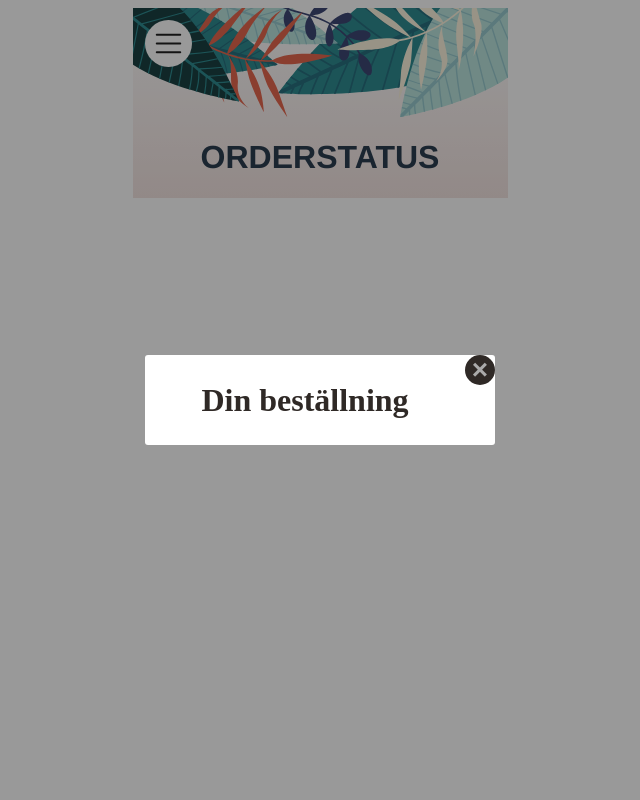
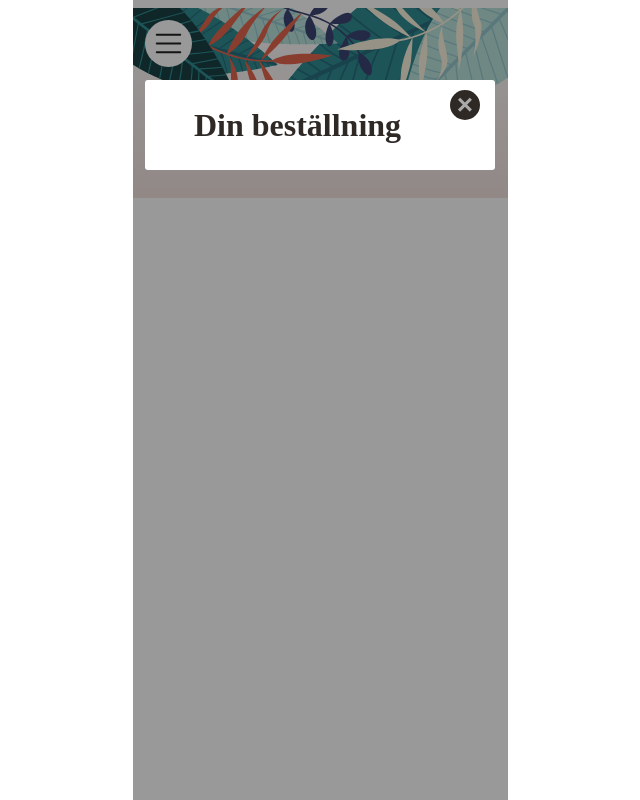
Before and after one commit to annikakubaj/Airbean, a Vue app in the folder airbean-project/: page /orderstatus in a window 1280 px wide. Shown: the whole page, without its empty margins (320-960 px from the left). Built offline with nearby package versions, Linux system fonts and the light colour scheme.

Commit message:
CSS modal

```diff
--- a/airbean-project/src/components/ArticleModal.vue
+++ b/airbean-project/src/components/ArticleModal.vue
@@ -40,11 +40,14 @@ export default {
 <style scoped>
 /* The Modal (background) */
 .modal {
+  display: flex;
+  align-items: center;
+  justify-content: center;
   position: fixed; /* Stay in place */
   z-index: 99; /* Sit on top */
-  left: 0;
+  left:570;
   top: 0;
-  width: 100%; /* Full width */
+  width: 375px; /* Full width */
   height: 100%; /* Full height */
   overflow: auto; /* Enable scroll if needed */
   background-color: rgb(0,0,0); /* Fallback color */
@@ -57,7 +60,7 @@ export default {
   margin: 15% auto; /* 15% from the top and centered */
   padding: 20px;
   border: 1px solid #888;
-  width: 22%; /* Could be more or less, depending on screen size */
+  width: 90%; /* Could be more or less, depending on screen size */
   font-size: 15px;
   line-height: 150%;
   color: rgba(47, 41, 38, 1);
--- a/airbean-project/src/components/CartList.vue
+++ b/airbean-project/src/components/CartList.vue
@@ -90,9 +90,9 @@ export default {
   justify-content: center;
   position: fixed; /* Stay in place */
   z-index: 99; /* Sit on top */
-  left: 0;
+  left:570;
   top: 0;
-  width: 100%; /* Full width */
+  width: 375px; /* Full width */
   height: 100%; /* Full height */
   overflow: auto; /* Enable scroll if needed */
   background-color: rgb(0,0,0); /* Fallback color */
@@ -103,6 +103,8 @@ export default {
   background-color:  rgba(47, 41, 38, 1);
   width:30px;
   height:30px;
+  margin-top:10px;
+  margin-right:15px;
   border-radius: 50%;
   color: #aaa;
   float: right;
@@ -165,6 +167,7 @@ h3:after {
   background-color: white;
   width:350px;
   position: absolute;
+  top:80px;
   border-radius: 3px;
   }
 
--- a/airbean-project/src/views/VartKaffe.vue
+++ b/airbean-project/src/views/VartKaffe.vue
@@ -53,6 +53,7 @@ export default {
   flex-direction: column;
   align-items: center;
   padding: 25px;
+  color:  rgba(47, 41, 38, 1);
 }
 
 h1 {
```
